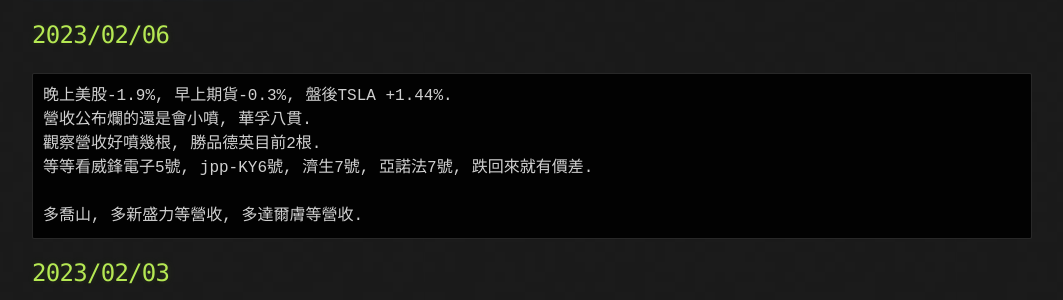
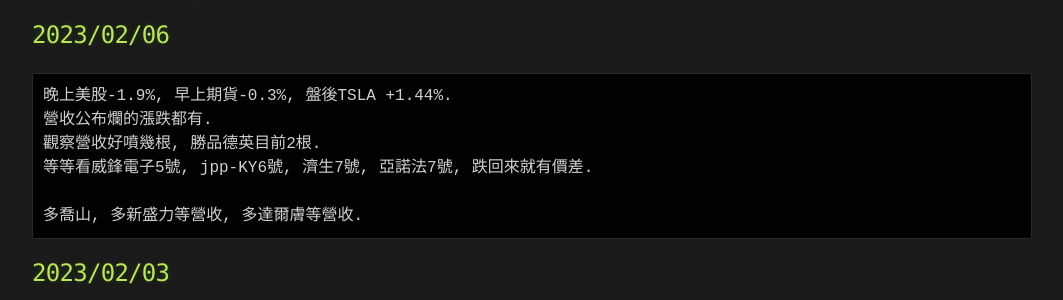
Before and after one commit to lepg5487/Stock_God, a Jekyll site: the page built from index.md, in a window 1280 px wide and 900 px high, scrolled down 428 px. Shown: the part 173-473 px from the top of the window, without its empty margins (108-1171 px from the left). Built offline with Jekyll 4.4.1, drawn with Linux system fonts in a browser that asks for light colours; our own code applies the rules of GitHub Pages for plain Markdown files.

Commit message:
Update index.md

````diff
--- a/index.md
+++ b/index.md
@@ -23,7 +23,7 @@ layout: testlayouts
 ## 2023/02/06
 ```
 晚上美股-1.9%, 早上期貨-0.3%, 盤後TSLA +1.44%.
-營收公布爛的還是會小噴, 華孚八貫.
+營收公布爛的漲跌都有.
 觀察營收好噴幾根, 勝品德英目前2根.
 等等看威鋒電子5號, jpp-KY6號, 濟生7號, 亞諾法7號, 跌回來就有價差.
 
````
